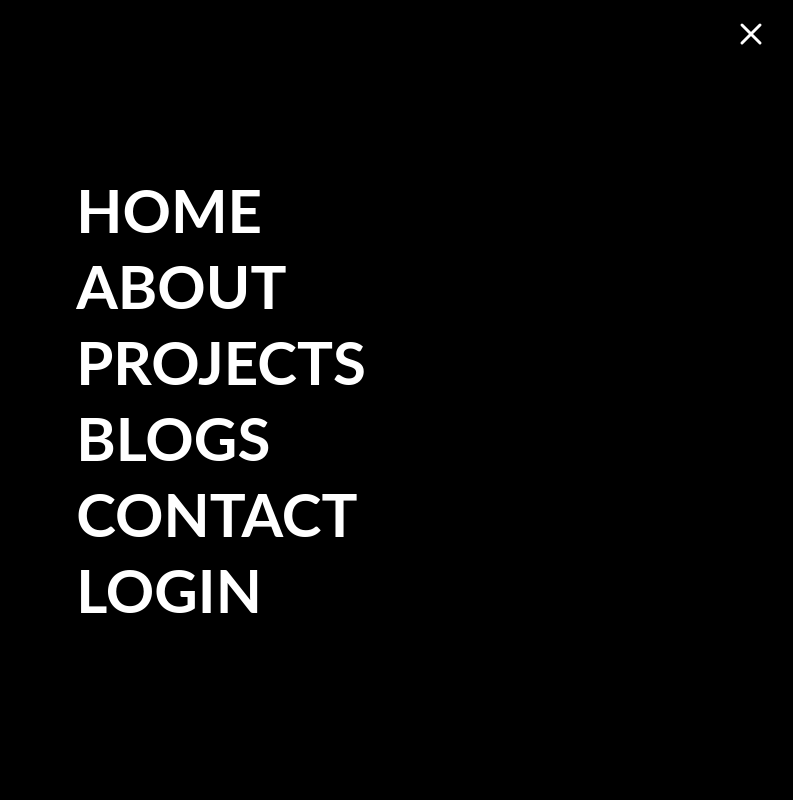
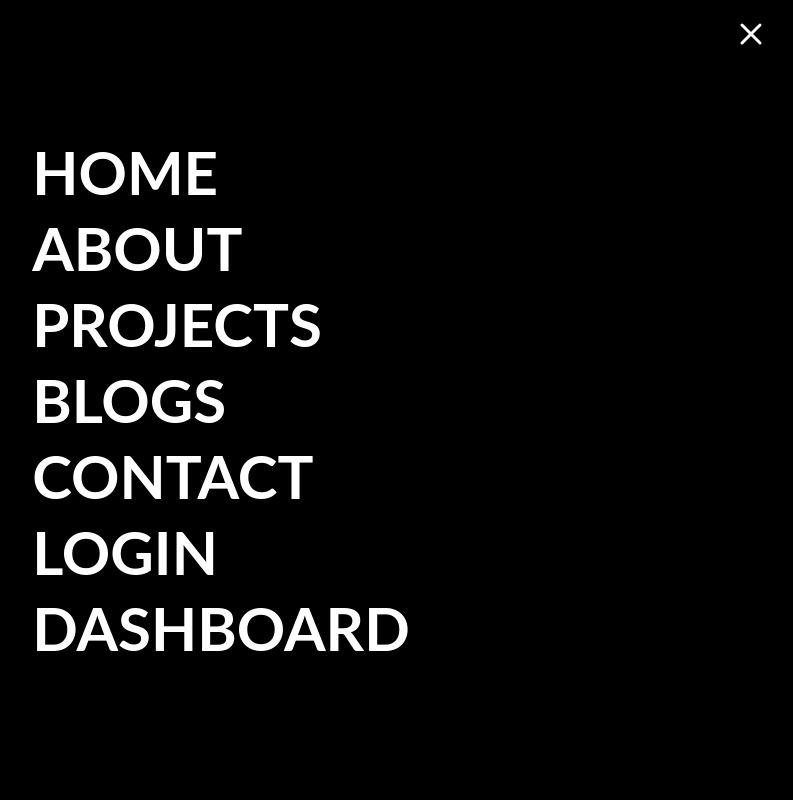
Before and after one commit to hkrobinbrother/portfolio-website, a React (Vite) app in the folder client/: page / in a window 1280 px wide. Both pictures are taken after a click on the button 1244 px from the left and 32 px from the top of the page. Shown: the top 800 px of the page, without its empty margins (419-1212 px from the left). Built offline with nearby package versions, Linux system fonts and the light colour scheme.

Commit message:
updated code

```diff
--- a/client/src/Components/Hero/Navbar.jsx
+++ b/client/src/Components/Hero/Navbar.jsx
@@ -98,6 +98,13 @@ const Navbar = () => {
           >
             Login
           </Link>
+          <Link
+            to="/dashboard"
+            onClick={()=>setOpen(false)}
+            className="text-6xl font-bold hover:text-blue-400 transition duration-300"
+          >
+            Dashboard
+          </Link>
 
 
         </div>
```
